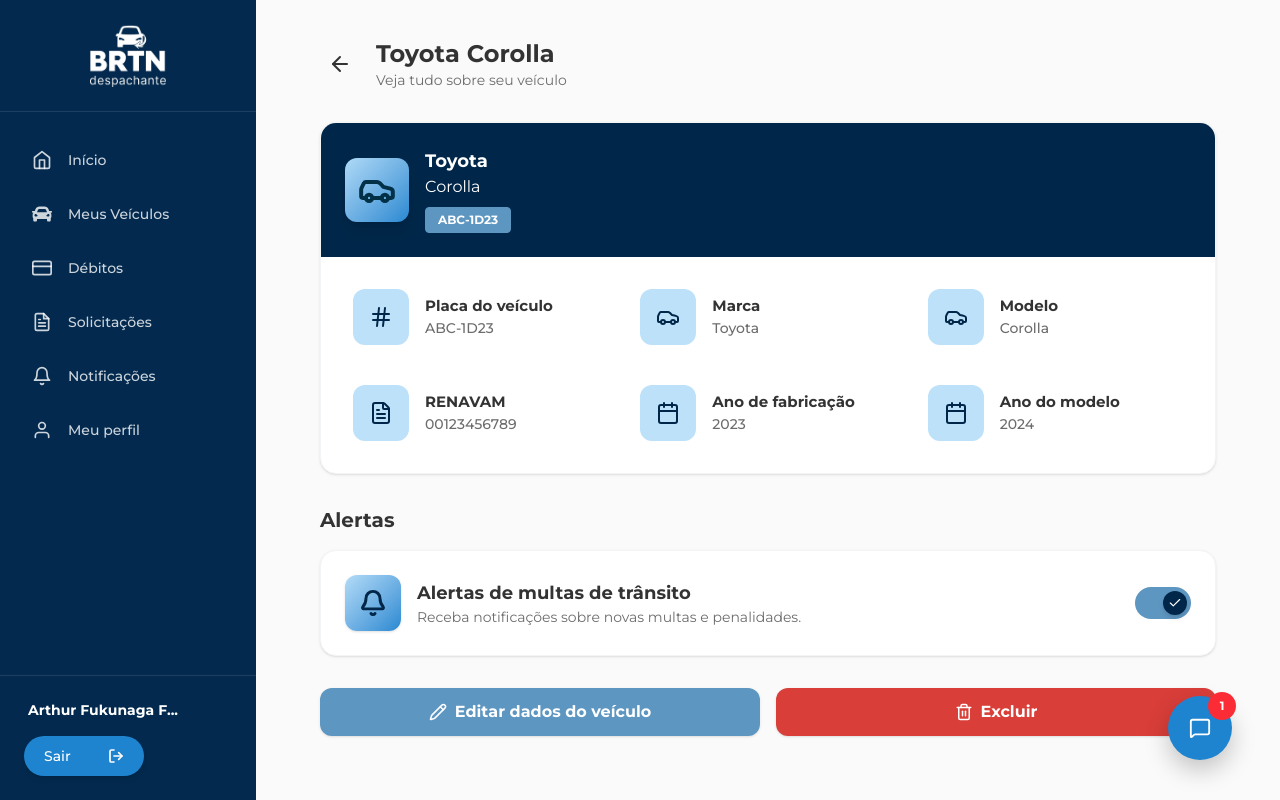
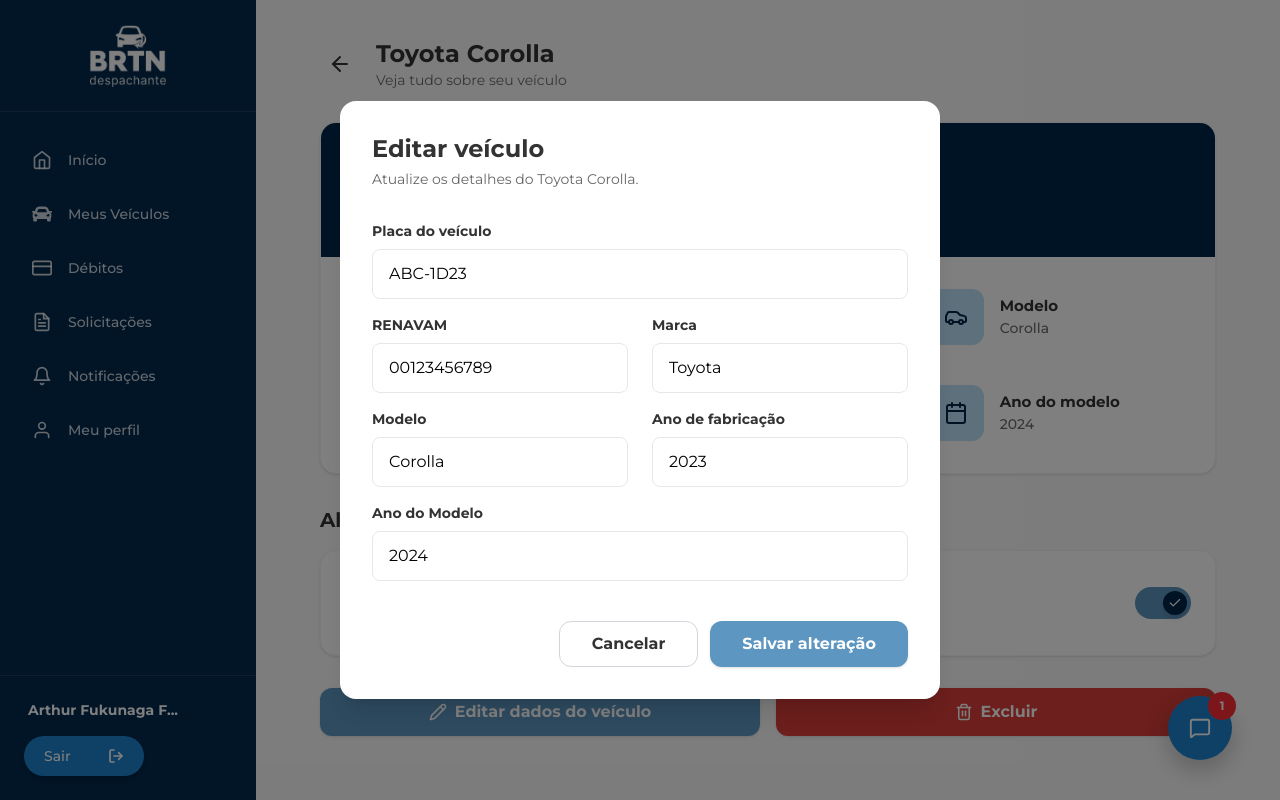
Before and after one commit to laboratorio-de-praticas-2026-1/front-end, a React (Vite) app: page /cliente/meus-veiculos/1 in a window 1280 px wide. Both pictures are taken after a click on the button "Editar dados do veículo". Built offline with nearby package versions, Linux system fonts and the light colour scheme; no server answers.

Commit message:
6.4) Feat: Ações de Edição e Exclusão do Veículo #137

```diff
--- a/package.json
+++ b/package.json
@@ -35,6 +35,7 @@
     "react-dom": "^19.2.0",
     "react-dropzone": "^15.0.0",
     "react-hook-form": "^7.74.0",
+    "react-hot-toast": "^2.6.0",
     "react-icons": "^5.6.0",
     "react-leaflet": "^5.0.0",
     "react-router-dom": "^7.13.1",
--- a/src/pages/MeusVeiculos/DetalhesVeiculo.tsx
+++ b/src/pages/MeusVeiculos/DetalhesVeiculo.tsx
@@ -11,6 +11,7 @@ import {
   Trash2,
   Check
 } from "lucide-react";
+import { toast } from "react-hot-toast";
 
 export function DetalhesVeiculo() {
   const { id } = useParams();
@@ -18,13 +19,15 @@ export function DetalhesVeiculo() {
   const [isLoading, setIsLoading] = useState(true);
   const [alertasAtivos, setAlertasAtivos] = useState(false);
   const [veiculo, setVeiculo] = useState<any>(null);
+  const [isEditModalOpen, setIsEditModalOpen] = useState(false);
+  const [isDeleteModalOpen, setIsDeleteModalOpen] = useState(false);
 
   useEffect(() => {
     async function loadVeiculo() {
       setIsLoading(true);
       await new Promise(resolve => setTimeout(resolve, 1500));
 
-      setVeiculo({
+      const data = {
         id,
         marca: "Toyota",
         modelo: "Corolla",
@@ -33,8 +36,10 @@ export function DetalhesVeiculo() {
         anoFabricacao: "2023",
         anoModelo: "2024",
         alertas: true
-      });
-      setAlertasAtivos(true);
+      };
+
+      setVeiculo(data);
+      setAlertasAtivos(data.alertas);
       setIsLoading(false);
     }
     loadVeiculo();
@@ -46,8 +51,21 @@ export function DetalhesVeiculo() {
 
     try {
       console.log(`PATCH: Atualizando alertas do veículo ${id} para ${novoEstado}`);
+      toast.success("Preferência de alerta atualizada!");
     } catch (error) {
       setAlertasAtivos(!novoEstado);
+      toast.error("Erro ao atualizar alertas.");
+    }
+  };
+
+  const handleConfirmDelete = async () => {
+    try {
+      console.log(`DELETE: Removendo veículo ${id}`);
+      toast.success("Veículo excluído com sucesso!");
+      setIsDeleteModalOpen(false);
+      navigate("/cliente/meus-veiculos");
+    } catch (error) {
+      toast.error("Erro ao excluir veículo.");
     }
   };
 
@@ -119,16 +137,126 @@ export function DetalhesVeiculo() {
       </div>
 
       <div className="flex flex-col md:flex-row gap-4">
-        <button className="flex-1 flex items-center justify-center gap-2 py-3 bg-[#5D96C0] hover:opacity-90 text-white font-bold rounded-xl transition-all shadow-sm">
+        <button
+          onClick={() => setIsEditModalOpen(true)}
+          className="flex-1 flex items-center justify-center gap-2 py-3 bg-[#5D96C0] hover:opacity-90 text-white font-bold rounded-xl transition-all shadow-sm"
+        >
           <Pencil size={18} />
           Editar dados do veículo
         </button>
 
-        <button className="flex-1 flex items-center justify-center gap-2 py-3 bg-[#D93E39] hover:opacity-90 text-white font-bold rounded-xl transition-all shadow-sm">
+        <button
+          onClick={() => setIsDeleteModalOpen(true)}
+          className="flex-1 flex items-center justify-center gap-2 py-3 bg-[#D93E39] hover:opacity-90 text-white font-bold rounded-xl transition-all shadow-sm"
+        >
           <Trash2 size={18} />
           Excluir
         </button>
       </div>
+
+      {isEditModalOpen && (
+        <div className="fixed inset-0 bg-black/50 flex items-center justify-center z-50 p-4">
+          <div className="bg-white rounded-2xl shadow-xl w-full max-w-[600px] overflow-hidden">
+            <div className="p-8">
+              <h2 className="text-2xl font-bold text-[#333333] mb-1">Editar veículo</h2>
+              <p className="text-sm text-[#666666] mb-8">Atualize os detalhes do {veiculo.marca} {veiculo.modelo}.</p>
+
+              <div className="grid grid-cols-1 md:grid-cols-2 gap-x-6 gap-y-4">
+                <div className="md:col-span-2">
+                  <label className="block text-sm font-bold text-[#333333] mb-2">Placa do veículo</label>
+                  <input
+                    type="text"
+                    defaultValue={veiculo.placa}
+                    className="w-full px-4 py-3 border border-gray-200 rounded-lg focus:outline-none focus:border-[#5D96C0] focus:ring-1 focus:ring-[#5D96C0]"
+                  />
+                </div>
+                <div>
+                  <label className="block text-sm font-bold text-[#333333] mb-2">RENAVAM</label>
+                  <input
+                    type="text"
+                    defaultValue={veiculo.renavam}
+                    className="w-full px-4 py-3 border border-gray-200 rounded-lg focus:outline-none focus:border-[#5D96C0] focus:ring-1 focus:ring-[#5D96C0]"
+                  />
+                </div>
+                <div>
+                  <label className="block text-sm font-bold text-[#333333] mb-2">Marca</label>
+                  <input
+                    type="text"
+                    defaultValue={veiculo.marca}
+                    className="w-full px-4 py-3 border border-gray-200 rounded-lg focus:outline-none focus:border-[#5D96C0] focus:ring-1 focus:ring-[#5D96C0]"
+                  />
+                </div>
+                <div>
+                  <label className="block text-sm font-bold text-[#333333] mb-2">Modelo</label>
+                  <input
+                    type="text"
+                    defaultValue={veiculo.modelo}
+                    className="w-full px-4 py-3 border border-gray-200 rounded-lg focus:outline-none focus:border-[#5D96C0] focus:ring-1 focus:ring-[#5D96C0]"
+                  />
+                </div>
+                <div>
+                  <label className="block text-sm font-bold text-[#333333] mb-2">Ano de fabricação</label>
+                  <input
+                    type="text"
+                    defaultValue={veiculo.anoFabricacao}
+                    className="w-full px-4 py-3 border border-gray-200 rounded-lg focus:outline-none focus:border-[#5D96C0] focus:ring-1 focus:ring-[#5D96C0]"
+                  />
+                </div>
+                <div className="md:col-span-2">
+                  <label className="block text-sm font-bold text-[#333333] mb-2">Ano do Modelo</label>
+                  <input
+                    type="text"
+                    defaultValue={veiculo.anoModelo}
+                    className="w-full px-4 py-3 border border-gray-200 rounded-lg focus:outline-none focus:border-[#5D96C0] focus:ring-1 focus:ring-[#5D96C0]"
+                  />
+                </div>
+              </div>
+
+              <div className="flex justify-end gap-3 mt-10">
+                <button
+                  onClick={() => setIsEditModalOpen(false)}
+                  className="px-8 py-2.5 border border-gray-300 rounded-xl font-bold text-[#333333] hover:bg-gray-50 transition-colors"
+                >
+                  Cancelar
+                </button>
+                <button
+                  className="px-8 py-2.5 bg-[#5D96C0] text-white rounded-xl font-bold hover:bg-[#4a82ab] transition-colors shadow-sm"
+                >
+                  Salvar alteração
+                </button>
+              </div>
+            </div>
+          </div>
+        </div>
+      )}
+
+      {isDeleteModalOpen && (
+        <div className="fixed inset-0 bg-black/50 flex items-center justify-center z-50 p-4">
+          <div className="bg-white rounded-2xl shadow-xl w-full max-w-[450px] overflow-hidden">
+            <div className="p-8">
+              <h2 className="text-2xl font-bold text-[#000000] mb-3">Excluir veículo?</h2>
+              <p className="text-[16px] text-[#666666] leading-relaxed mb-8">
+                Tem certeza de que deseja excluir o {veiculo.marca} {veiculo.modelo} <span className="font-bold text-[#333333]">({veiculo.placa})</span>? Esta ação não pode ser desfeita.
+              </p>
+
+              <div className="flex justify-end gap-4">
+                <button
+                  onClick={() => setIsDeleteModalOpen(false)}
+                  className="px-8 py-2.5 border border-gray-200 rounded-xl font-bold text-[#333333] hover:bg-gray-50 transition-colors"
+                >
+                  Voltar
+                </button>
+                <button
+                  onClick={handleConfirmDelete}
+                  className="px-8 py-2.5 bg-[#D93E39] text-white rounded-xl font-bold hover:bg-[#c1322e] transition-colors"
+                >
+                  Excluir
+                </button>
+              </div>
+            </div>
+          </div>
+        </div>
+      )}
     </div>
   );
 }
```
Also changed, not shown: 1 other file (tests, documents, lock files or other folders).
